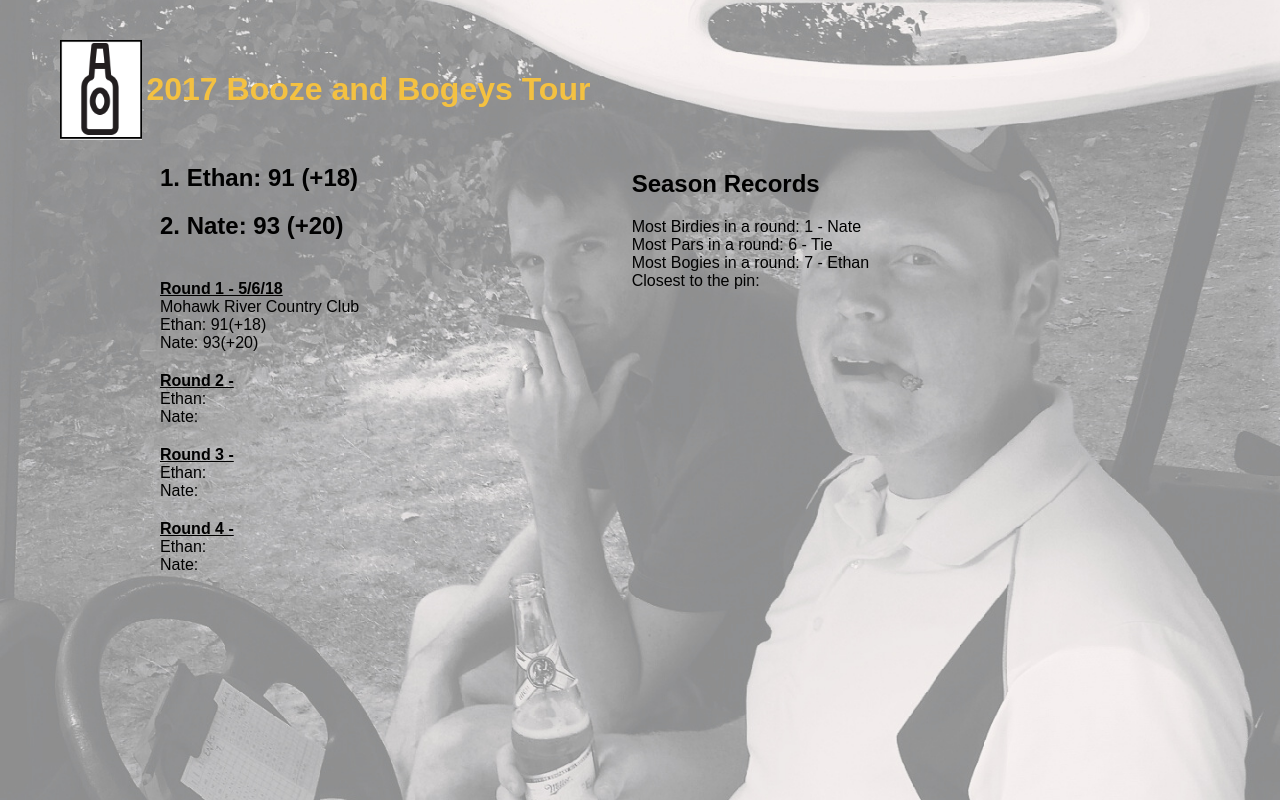
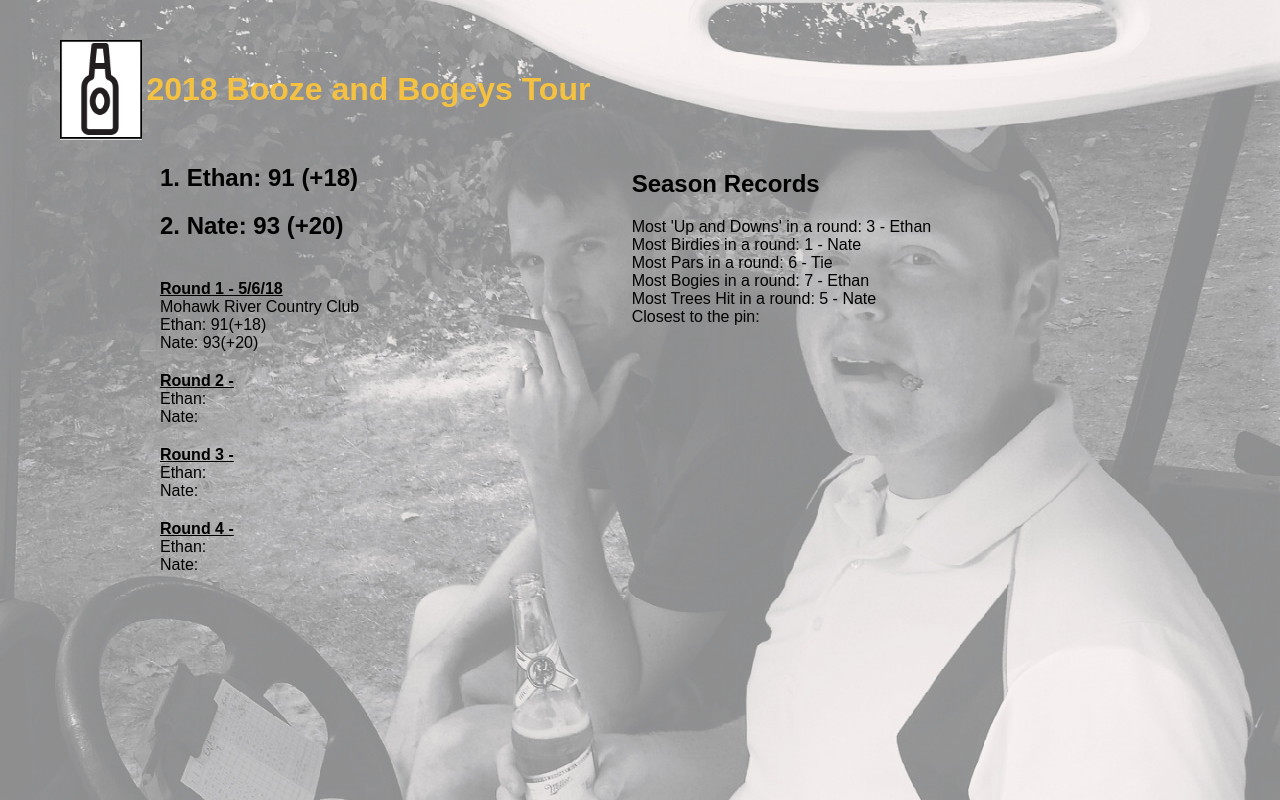
Before and after one commit to nate-eaves/boozenbogeys, a plain HTML site: page BoozeAndBogeys_2018.html in a window 1280 px wide. Drawn offline with nearby package versions, Linux system fonts and the light colour scheme.

Commit message:
update year
change year on 2018

```diff
--- a/BoozeAndBogeys_2018.html
+++ b/BoozeAndBogeys_2018.html
@@ -14,7 +14,7 @@
         <a class="home_link" href="index.html">
             <img class="logo" src="pict/bottle-logo.png" />
         </a>
-        <h1>2017 Booze and Bogeys Tour</h1>
+        <h1>2018 Booze and Bogeys Tour</h1>
         <div class="tour_results">
             <h2 class="standing">1. Ethan: 91 (+18)</h2>
             <h2 class="standing">2. Nate: 93 (+20)</h2>
@@ -42,9 +42,11 @@
     </div>
     <div class="tour_records">
         <h2>Season Records</h2>
+        <p>Most 'Up and Downs' in a round: 3 - Ethan</p>
         <p>Most Birdies in a round: 1 - Nate</p>
         <p>Most Pars in a round: 6 - Tie</p>
         <p>Most Bogies in a round: 7 - Ethan</p>
+        <p>Most Trees Hit in a round: 5 - Nate</p>
         <p>Closest to the pin: </p>
     </div>
 </div>
```
